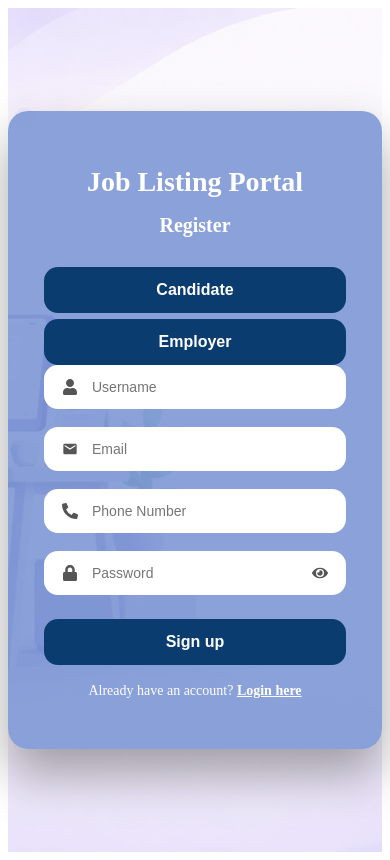
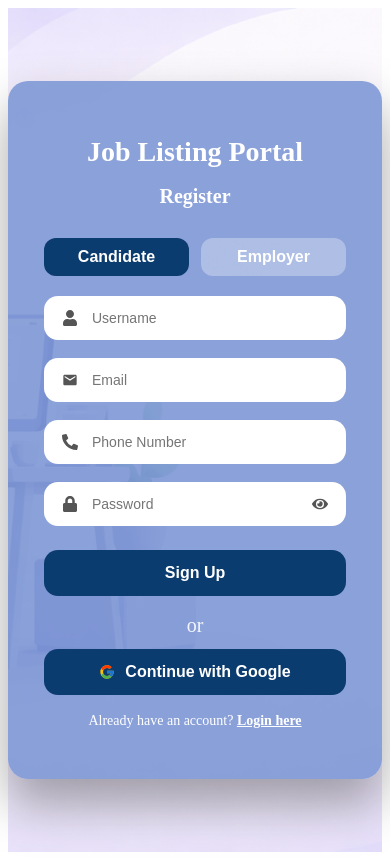
Before and after one commit to Kundan-Chaudhary/job-listing-portal-frontend, a React (Vite) app: page /register in a window 390 px wide. Built offline with nearby package versions, Linux system fonts and the light colour scheme.

Commit message:
Update auth UI with role toggle and phone number field

```diff
--- a/src/components/Auth/Auth.css
+++ b/src/components/Auth/Auth.css
@@ -1,3 +1,6 @@
+/* ============================= */
+/* Page background */
+/* ============================= */
 .auth-page {
   min-height: 100vh;
   background-image: url("../../assets/BG.png");
@@ -11,6 +14,9 @@
   padding-right: 80px;
 }
 
+/* ============================= */
+/* Blue auth card */
+/* ============================= */
 .auth-card {
   width: 420px;
   padding: 36px;
@@ -19,7 +25,7 @@
   box-shadow: 0 25px 50px rgba(0, 0, 0, 0.35);
   color: #ffffff;
 
-  /* HOVER LIFT EFFECT*/
+  /* 🔥 HOVER LIFT EFFECT */
   transition: transform 0.35s ease, box-shadow 0.35s ease;
 }
 
@@ -28,6 +34,9 @@
   box-shadow: 0 40px 80px rgba(0, 0, 0, 0.45);
 }
 
+/* ============================= */
+/* Titles */
+/* ============================= */
 .auth-title {
   text-align: center;
   font-size: 28px;
@@ -41,12 +50,18 @@
   margin-bottom: 24px;
 }
 
+/* ============================= */
+/* FORM */
+/* ============================= */
 .auth-card form {
   display: flex;
   flex-direction: column;
   align-items: center;
 }
 
+/* ============================= */
+/* INPUT GROUP – PERFECT CENTER */
+/* ============================= */
 .input-group {
   position: relative;
   width: 100%;
@@ -66,7 +81,7 @@
   font-family: "Poppins", sans-serif;
 }
 
-/* placeholder hide */
+/* placeholder smooth hide */
 .input-group input::placeholder {
   transition: opacity 0.3s ease;
 }
@@ -76,6 +91,7 @@
   opacity: 0;
 }
 
+/* LEFT ICON */
 .input-icon {
   position: absolute;
   left: 18px;
@@ -87,7 +103,7 @@
   pointer-events: none;
 }
 
-/* (eye) */
+/* RIGHT ICON (eye) */
 .input-icon.right {
   left: auto;
   right: 18px;
@@ -95,6 +111,9 @@
   pointer-events: auto;
 }
 
+/* ============================= */
+/* Button */
+/* ============================= */
 .auth-card button {
   width: 100%;
   padding: 14px;
@@ -115,6 +134,9 @@
   transform: translateY(-2px);
 }
 
+/* ============================= */
+/* Bottom text */
+/* ============================= */
 .auth-card p {
   margin-top: 18px;
   text-align: center;
@@ -127,6 +149,9 @@
   text-decoration: underline;
 }
 
+/* ============================= */
+/* Responsive */
+/* ============================= */
 @media (max-width: 768px) {
   .auth-page {
     justify-content: center;
@@ -138,6 +163,9 @@
   }
 }
 
+/* ============================= */
+/* Divider */
+/* ============================= */
 .divider {
   text-align: center;
   margin: 18px 0 12px;
@@ -145,6 +173,9 @@
   opacity: 0.9;
 }
 
+/* ============================= */
+/* Google Button */
+/* ============================= */
 .google-btn {
   width: 100%;
   padding: 12px;
@@ -168,3 +199,32 @@
   transform: translateY(-2px);
   box-shadow: 0 8px 20px rgba(0, 0, 0, 0.2);
 }
+
+/* ============================= */
+/* Candidate / Employer Toggle */
+/* ============================= */
+.role-toggle {
+  display: flex;
+  gap: 12px;
+  margin-bottom: 20px;
+}
+
+.role-toggle button {
+  flex: 1;
+  padding: 10px;
+  border-radius: 12px;
+  border: none;
+  background: rgba(255, 255, 255, 0.3);
+  color: #ffffff;
+  font-weight: 600;
+  cursor: pointer;
+  transition: background 0.3s ease;
+}
+
+.role-toggle button.active {
+  background: #0b3c6f;
+}
+
+.role-toggle button:hover {
+  background: rgba(11, 60, 111, 0.8);
+}
--- a/src/components/Auth/Login.jsx
+++ b/src/components/Auth/Login.jsx
@@ -1,6 +1,7 @@
 import { useState } from "react";
 import { Link } from "react-router-dom";
 import { FaUser, FaLock, FaEye, FaEyeSlash } from "react-icons/fa";
+import { FcGoogle } from "react-icons/fc";
 import { loginUser } from "../../services/authService";
 import "./Auth.css";
 
@@ -26,12 +27,18 @@ const Login = () => {
     }
   };
 
+  // 🔵 Google Login (future integration)
+  const handleGoogleLogin = () => {
+    alert("Google Login coming soon 🚀");
+  };
+
   return (
     <div className="auth-page">
       <div className="auth-card">
         <h1 className="auth-title">Job Listing Portal</h1>
         <h2>Login</h2>
 
+        {/* LOGIN FORM */}
         <form onSubmit={handleSubmit}>
           <div className="input-group">
             <span className="input-icon">
@@ -65,8 +72,17 @@ const Login = () => {
             </span>
           </div>
 
-          <button type="submit">Sign in</button>
+          <button type="submit">Sign In</button>
         </form>
+
+        {/* DIVIDER */}
+        <div className="divider">or</div>
+
+        {/* GOOGLE LOGIN */}
+        <button className="google-btn" onClick={handleGoogleLogin}>
+          <FcGoogle />
+          <span>Continue with Google</span>
+        </button>
 
         <p>
           Don’t have an account? <Link to="/register">Register here</Link>
--- a/src/components/Auth/Register.jsx
+++ b/src/components/Auth/Register.jsx
@@ -8,6 +8,7 @@ import {
   FaPhoneAlt,
 } from "react-icons/fa";
 import { MdEmail } from "react-icons/md";
+import { FcGoogle } from "react-icons/fc";
 import { registerUser } from "../../services/authService";
 import "./Auth.css";
 
@@ -17,7 +18,7 @@ const Register = () => {
   const [formData, setFormData] = useState({
     name: "",
     email: "",
-    phone: "", // 👈 NEW
+    phone: "",
     password: "",
   });
 
@@ -43,13 +44,18 @@ const Register = () => {
     }
   };
 
+  // 🔵 Google Register (future integration)
+  const handleGoogleRegister = () => {
+    alert(`Google Sign Up as ${role} coming soon 🚀`);
+  };
+
   return (
     <div className="auth-page">
       <div className="auth-card">
         <h1 className="auth-title">Job Listing Portal</h1>
         <h2>Register</h2>
 
-        {/* Candidate / Employer Toggle */}
+        {/* ROLE TOGGLE */}
         <div className="role-toggle">
           <button
             type="button"
@@ -67,6 +73,7 @@ const Register = () => {
           </button>
         </div>
 
+        {/* FORM */}
         <form onSubmit={handleSubmit}>
           {/* Username */}
           <div className="input-group">
@@ -96,7 +103,7 @@ const Register = () => {
             />
           </div>
 
-          {/* Phone Number */}
+          {/* Phone */}
           <div className="input-group">
             <span className="input-icon">
               <FaPhoneAlt />
@@ -130,8 +137,17 @@ const Register = () => {
             </span>
           </div>
 
-          <button type="submit">Sign up</button>
+          <button type="submit">Sign Up</button>
         </form>
+
+        {/* DIVIDER */}
+        <div className="divider">or</div>
+
+        {/* GOOGLE REGISTER */}
+        <button className="google-btn" onClick={handleGoogleRegister}>
+          <FcGoogle />
+          <span>Continue with Google</span>
+        </button>
 
         <p>
           Already have an account? <Link to="/">Login here</Link>
```
